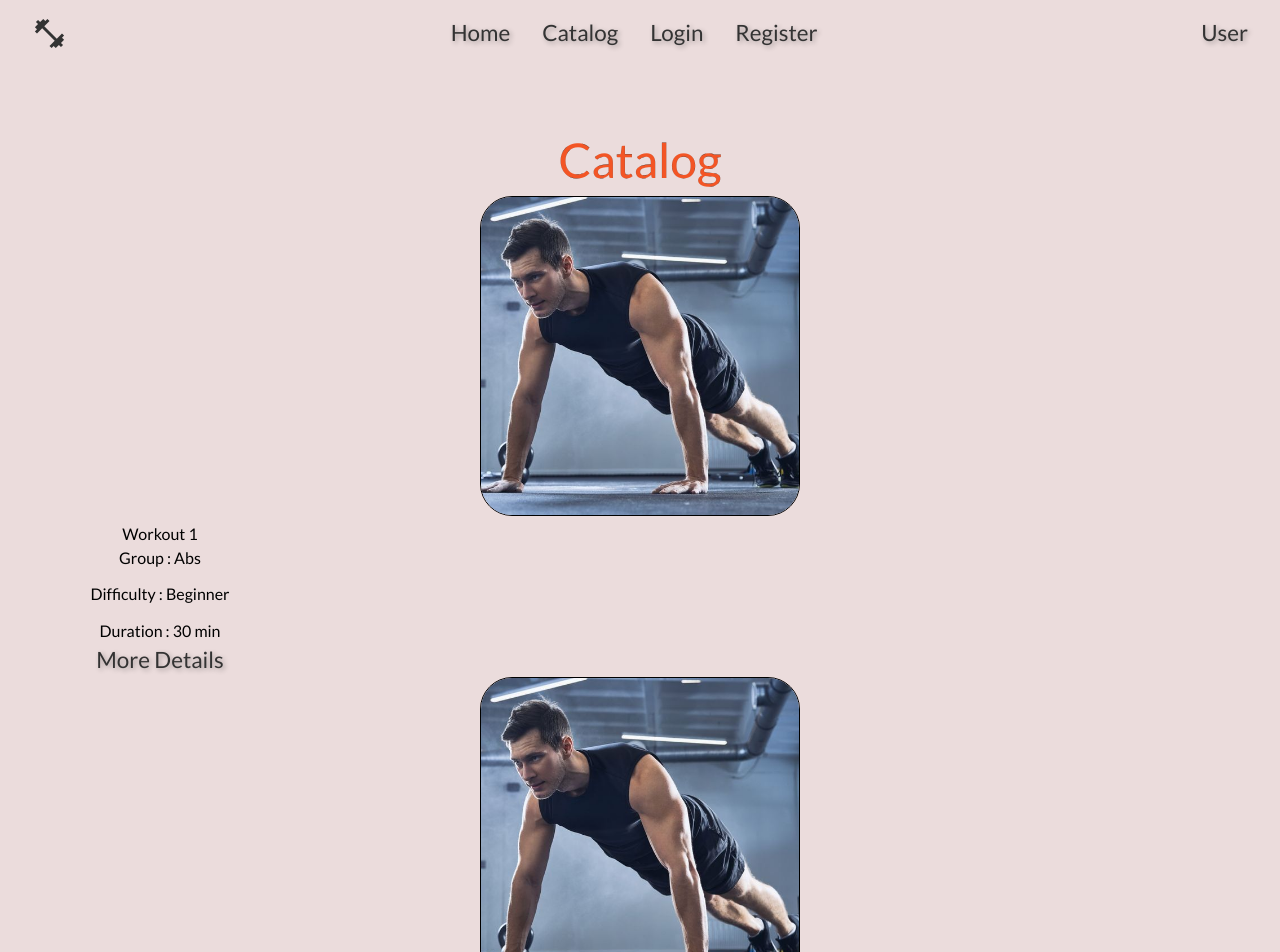
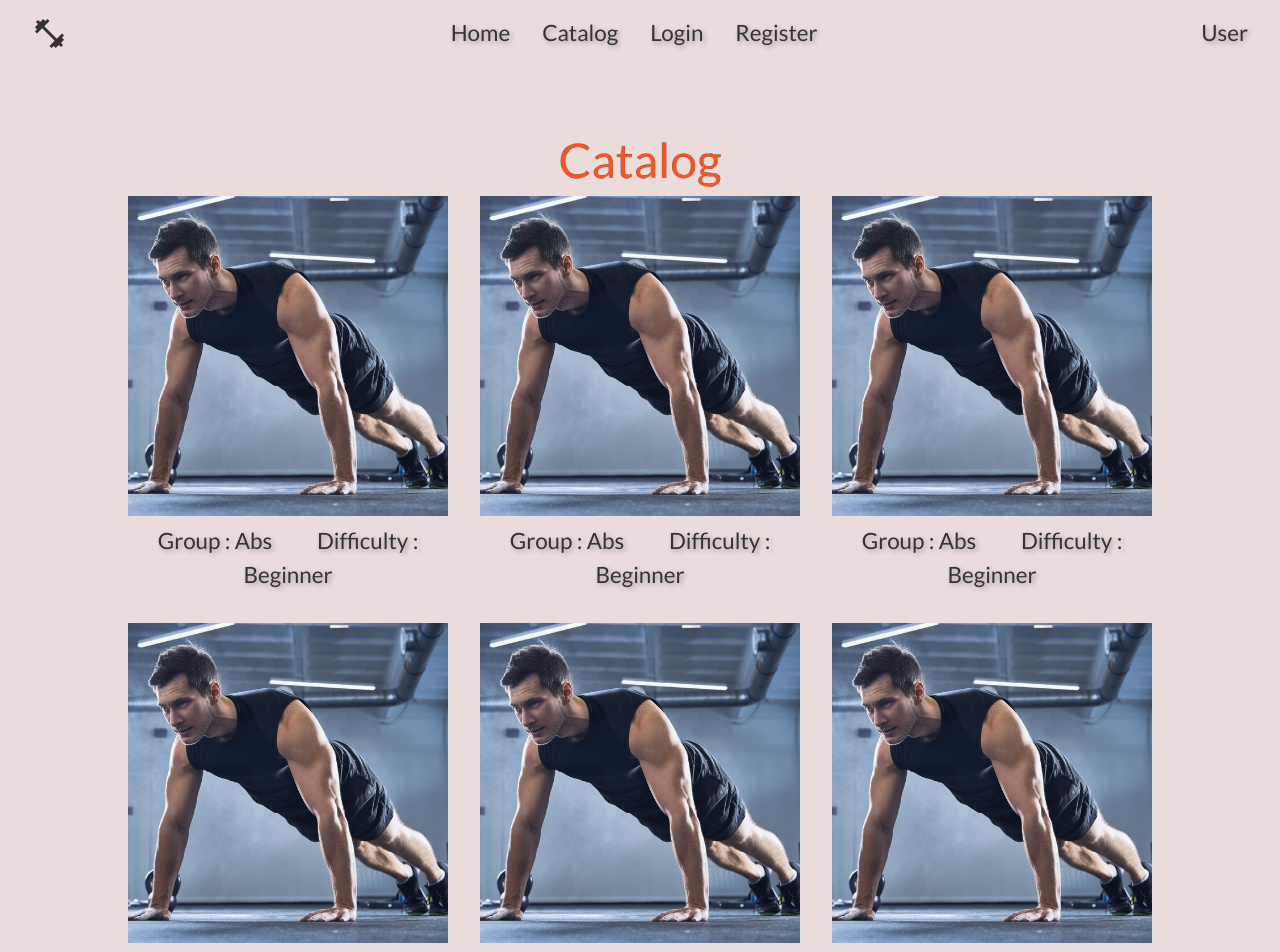
Before and after one commit to DimitarIvVelikov/Softuni-React-Project, a React (Vite) app in the folder client/: page /catalog in a window 1280 px wide. Shown: the top 952 px of the page. Built offline with nearby package versions, Linux system fonts and the light colour scheme.

Commit message:
Added Catalog

```diff
--- a/client/public/styles/catalog.css
+++ b/client/public/styles/catalog.css
@@ -0,0 +1,24 @@
+.catalog-wrapper {
+  display: flex;
+  width: 85vw;
+  margin: 0 auto;
+  padding: 0 2.5vw;
+  gap: 2.5vw;
+  flex-wrap: wrap;
+  text-align: center;
+}
+.catalog-card-img {
+  width: 25vw;
+}
+
+.catalog-card-wrapper {
+  flex: 1 0 25vw;
+}
+
+.catalog-workout-info span:first-child {
+  padding-right: 2em;
+}
+
+.catalog-workout-info span {
+  flex: 1 0 7vw;
+}
--- a/client/src/components/catalog/Catalog.jsx
+++ b/client/src/components/catalog/Catalog.jsx
@@ -1,12 +1,19 @@
 import Card from "../card/Card";
+import CatalogCard from "../catalogCard/CatalogCard";
 export default function Catalog() {
   return (
     <>
       <h1 className="home-title">Catalog</h1>
 
       <div className="catalog-wrapper">
-        <Card />
-        <Card />
+        <CatalogCard />
+        <CatalogCard />
+        <CatalogCard />
+        <CatalogCard />
+        <CatalogCard />
+        <CatalogCard />
+        <CatalogCard />
+        <CatalogCard />
       </div>
     </>
   );
--- a/client/src/components/catalogCard/CatalogCard.jsx
+++ b/client/src/components/catalogCard/CatalogCard.jsx
@@ -1,9 +1,10 @@
 import { Link } from "react-router-dom";
 
-export default function Card() {
+export default function CatalogCard() {
   return (
     <>
       <div className="catalog-card-wrapper">
+        <Link className="link" to={"/"}>
           <img
             className="catalog-card-img"
             src="workout.jpg"
@@ -11,15 +12,12 @@ export default function Card() {
             width={200}
           />
           <div className="catalog-card-body">
-          <h5 className="catalog-card-title">Workout 1</h5>
-          <div className="workout-info">
+            <div className="catalog-workout-info">
               <span>Group : Abs</span>
               <span>Difficulty : Beginner</span>
-            <span>Duration : 30 min</span>
             </div>
-          <Link className="link">More Details</Link>
           </div>
-        0
+        </Link>
       </div>
     </>
   );
```
Lines whose indentation alone changed are shown as unchanged.
